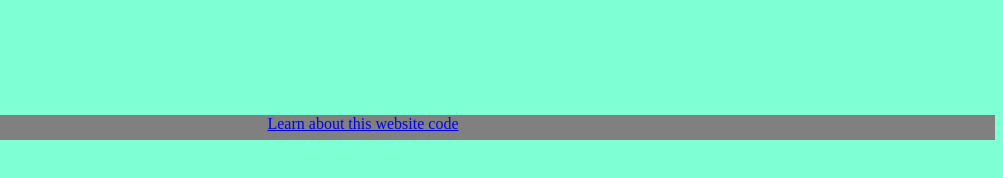
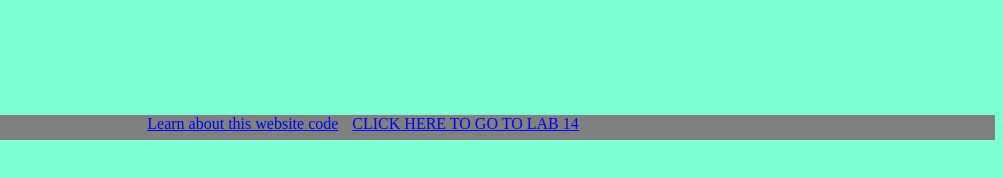
Before and after one commit to 67070179Smith/itf-67070179, a plain HTML site: page index.html in a window 1280 px wide. Shown: the part 538-716 px from the top of the page, 277-1280 px from the left. Drawn offline with Linux system fonts and the light colour scheme.

Commit message:
Update index.html

```diff
--- a/index.html
+++ b/index.html
@@ -29,6 +29,7 @@
     </div>
     <footer class="footerbar">
         <a href="https://github.com/67070179Smith/itf-67070179.git">Learn about this website code</a>
+        <a href="lab14.html">CLICK HERE TO GO TO LAB 14</a>
     </footer>
 </body>
 </html>
```
